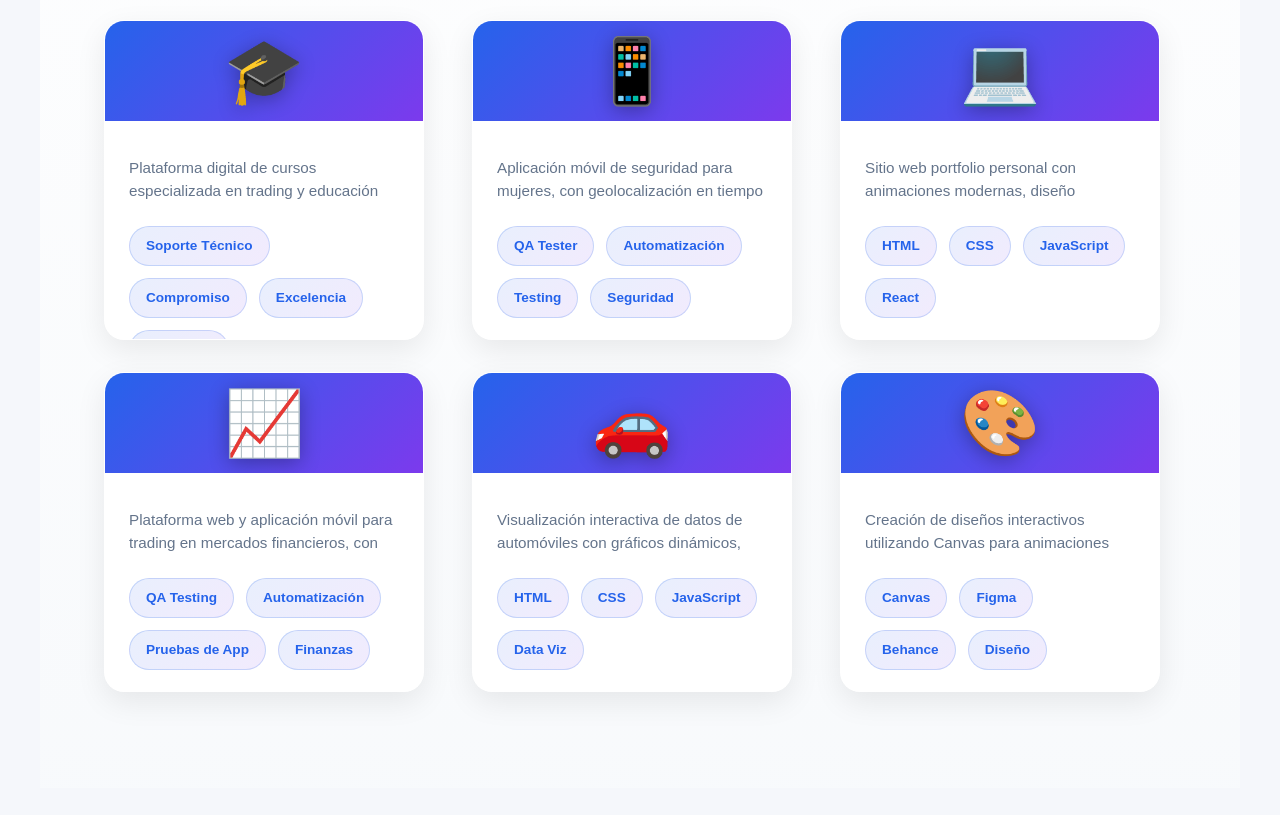
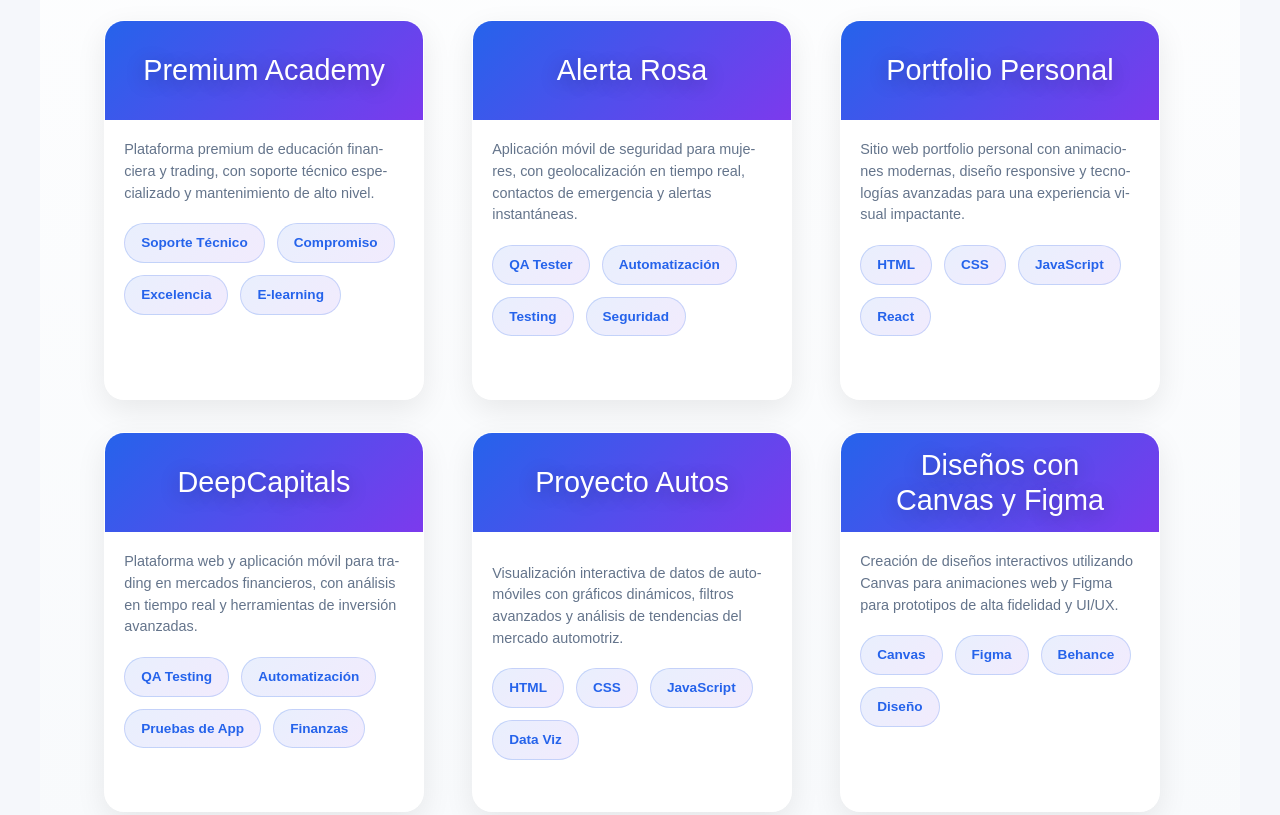
Before and after one commit to Aldemarh/Portfolio-profesional, a plain HTML site: page index.html in a window 1280 px wide. Shown: the part 1760-2575 px from the top of the page. Drawn offline with Linux system fonts and the light colour scheme.

Commit message:
Actualización del portfolio profesional: mejoras en diseño y funcionalidad

```diff
--- a/index.html
+++ b/index.html
@@ -116,12 +116,11 @@
                 <div class="projects-scroll-wrapper" id="projectsWrapper">
                     <div class="project-card">
                         <div class="project-image">
-                            <span class="project-image-icon">🎓</span>
+                            <span class="project-image-icon">Premium Academy</span>
                         </div>
                         <div class="project-content">
-                            <h3 class="project-title">Soporte de plataforma Premium Academy</h3>
-                            <p class="project-description">Plataforma digital de cursos especializada en trading y
-                                educación financiera, con soporte técnico integral y mantenimiento continuo.</p>
+                            <p class="project-description">Plataforma premium de educación financiera y trading, con
+                                soporte técnico especializado y mantenimiento de alto nivel.</p>
                             <div class="project-tags">
                                 <span class="tag">Soporte Técnico</span>
                                 <span class="tag">Compromiso</span>
@@ -129,24 +128,15 @@
                                 <span class="tag">E-learning</span>
                             </div>
                             <div class="project-links">
-                                <a href="#" class="project-link">
-                                    <span class="project-link-icon">🔗</span>
-                                    Ver proyecto
-                                </a>
-                                <a href="#" class="project-link secondary">
-                                    <span class="project-link-icon">📊</span>
-                                    Métricas
-                                </a>
                             </div>
                         </div>
                     </div>
 
                     <div class="project-card">
                         <div class="project-image">
-                            <span class="project-image-icon">📱</span>
+                            <span class="project-image-icon">Alerta Rosa</span>
                         </div>
                         <div class="project-content">
-                            <h3 class="project-title">App Alerta Rosa</h3>
                             <p class="project-description">Aplicación móvil de seguridad para mujeres, con
                                 geolocalización en tiempo real, contactos de emergencia y alertas instantáneas.</p>
                             <div class="project-tags">
@@ -156,24 +146,15 @@
                                 <span class="tag">Seguridad</span>
                             </div>
                             <div class="project-links">
-                                <a href="#" class="project-link">
-                                    <span class="project-link-icon">🔗</span>
-                                    Ver proyecto
-                                </a>
-                                <a href="#" class="project-link secondary">
-                                    <span class="project-link-icon">🧪</span>
-                                    Pruebas
-                                </a>
                             </div>
                         </div>
                     </div>
 
                     <div class="project-card">
                         <div class="project-image">
-                            <span class="project-image-icon">💻</span>
+                            <span class="project-image-icon">Portfolio Personal</span>
                         </div>
                         <div class="project-content">
-                            <h3 class="project-title">Portfolio Interactivo</h3>
                             <p class="project-description">Sitio web portfolio personal con animaciones modernas, diseño
                                 responsive y tecnologías avanzadas para una experiencia visual impactante.</p>
                             <div class="project-tags">
@@ -183,24 +164,15 @@
                                 <span class="tag">React</span>
                             </div>
                             <div class="project-links">
-                                <a href="#" class="project-link">
-                                    <span class="project-link-icon">🔗</span>
-                                    Ver proyecto
-                                </a>
-                                <a href="#" class="project-link secondary">
-                                    <span class="project-link-icon">🎨</span>
-                                    Diseño
-                                </a>
                             </div>
                         </div>
                     </div>
 
                     <div class="project-card">
                         <div class="project-image">
-                            <span class="project-image-icon">📈</span>
+                            <span class="project-image-icon">DeepCapitals</span>
                         </div>
                         <div class="project-content">
-                            <h3 class="project-title">DeepCapitals</h3>
                             <p class="project-description">Plataforma web y aplicación móvil para trading en mercados
                                 financieros, con análisis en tiempo real y herramientas de inversión avanzadas.</p>
                             <div class="project-tags">
@@ -210,21 +182,13 @@
                                 <span class="tag">Finanzas</span>
                             </div>
                             <div class="project-links">
-                                <a href="#" class="project-link">
-                                    <span class="project-link-icon">🔗</span>
-                                    Ver proyecto
-                                </a>
-                                <a href="#" class="project-link secondary">
-                                    <span class="project-link-icon">⚡</span>
-                                    Performance
-                                </a>
                             </div>
                         </div>
                     </div>
 
                     <div class="project-card">
                         <div class="project-image">
-                            <span class="project-image-icon">🚗</span>
+                            <span class="project-image-icon">Proyecto Autos</span>
                         </div>
                         <div class="project-content">
                             <h3 class="project-title">Proyecto Autos</h3>
@@ -238,24 +202,15 @@
                                 <span class="tag">Data Viz</span>
                             </div>
                             <div class="project-links">
-                                <a href="#" class="project-link">
-                                    <span class="project-link-icon">🔗</span>
-                                    Ver proyecto
-                                </a>
-                                <a href="#" class="project-link secondary">
-                                    <span class="project-link-icon">📊</span>
-                                    Estadísticas
-                                </a>
                             </div>
                         </div>
                     </div>
 
                     <div class="project-card">
                         <div class="project-image">
-                            <span class="project-image-icon">🎨</span>
+                            <span class="project-image-icon">Diseños con Canvas y Figma</span>
                         </div>
                         <div class="project-content">
-                            <h3 class="project-title">Diseños con Canvas y Figma</h3>
                             <p class="project-description">Creación de diseños interactivos utilizando Canvas para
                                 animaciones web y Figma para prototipos de alta fidelidad y UI/UX.</p>
                             <div class="project-tags">
@@ -265,14 +220,6 @@
                                 <span class="tag">Diseño</span>
                             </div>
                             <div class="project-links">
-                                <a href="#" class="project-link">
-                                    <span class="project-link-icon">🔗</span>
-                                    Ver proyecto
-                                </a>
-                                <a href="#" class="project-link secondary">
-                                    <span class="project-link-icon">✨</span>
-                                    Creatividad
-                                </a>
                             </div>
                         </div>
                     </div>
--- a/style.css
+++ b/style.css
@@ -12,6 +12,12 @@
     --dark: #1e293b;
     --light: #f8fafc;
     --text-gray: #64748b;
+    --card-bg: #ffffff;
+    --card-border: rgba(255, 255, 255, 0.5);
+    --card-shadow: 0 10px 30px rgba(0, 0, 0, 0.08);
+    --card-hover-shadow: 0 25px 50px rgba(0, 0, 0, 0.15);
+    --card-hover-scale: 1.02;
+    --card-hover-translate: -15px;
 }
 
 html {
@@ -709,30 +715,30 @@ section {
     width: 100%;
     min-width: 260px;
     max-width: 320px;
-    background: white;
+    background: var(--card-bg);
     border-radius: 20px;
     overflow: hidden;
-    box-shadow: 0 10px 30px rgba(0, 0, 0, 0.08);
+    box-shadow: var(--card-shadow);
     transition: all 0.4s cubic-bezier(0.175, 0.885, 0.32, 1.275);
     cursor: pointer;
     position: relative;
-    border: 1px solid rgba(255, 255, 255, 0.5);
+    border: 1px solid var(--card-border);
     backdrop-filter: blur(10px);
-    height: 320px;
+    height: 380px;
     display: flex;
     flex-direction: column;
 }
 
 .project-card:hover {
-    transform: translateY(-15px) scale(1.02);
-    box-shadow: 0 25px 50px rgba(0, 0, 0, 0.15);
+    transform: translateY(var(--card-hover-translate)) scale(var(--card-hover-scale));
+    box-shadow: var(--card-hover-shadow);
     border-color: rgba(37, 99, 235, 0.3);
 }
 
 /* Project Image */
 .project-image {
     width: 100%;
-    height: 160px;
+    height: 140px;
     background: linear-gradient(135deg, var(--primary-color), var(--secondary-color));
     display: flex;
     align-items: center;
@@ -758,22 +764,26 @@ section {
 }
 
 .project-image-icon {
-    font-size: 4rem;
+    font-size: 1.8rem;
     color: white;
     text-shadow: 0 4px 20px rgba(0, 0, 0, 0.3);
     z-index: 2;
     transition: transform 0.3s ease;
+    text-align: center;
+    line-height: 1.2;
+    padding: 0 1rem;
+    max-width: 90%;
 }
 
 .project-card:hover .project-image-icon {
-    transform: scale(1.1) rotate(5deg);
+    transform: scale(1.05) rotate(3deg);
 }
 
 /* Project Content */
 .project-content {
-    padding: 1.5rem;
+    padding: 1.2rem;
     position: relative;
-    min-height: 160px;
+    min-height: 140px;
     display: flex;
     flex-direction: column;
     justify-content: space-between;
@@ -798,8 +808,8 @@ section {
 
 .project-title {
     color: var(--dark);
-    margin-bottom: 0.75rem;
-    font-size: 1.3rem;
+    margin-bottom: 0.6rem;
+    font-size: 1.1rem;
     font-weight: 700;
     line-height: 1.3;
     position: relative;
@@ -813,7 +823,7 @@ section {
 .project-title::after {
     content: '';
     position: absolute;
-    bottom: -5px;
+    bottom: -4px;
     left: 0;
     width: 0;
     height: 2px;
@@ -822,20 +832,21 @@ section {
 }
 
 .project-card:hover .project-title::after {
-    width: 60px;
+    width: 50px;
 }
 
 .project-description {
     color: var(--text-gray);
-    margin-bottom: 1.5rem;
+    margin-bottom: 1.2rem;
     line-height: 1.5;
-    font-size: 0.95rem;
-    display: -webkit-box;
-    -webkit-line-clamp: 3;
-    -webkit-box-orient: vertical;
-    overflow: hidden;
-    text-overflow: ellipsis;
-    min-height: 45px;
+    font-size: 0.9rem;
+    display: block;
+    overflow: visible;
+    text-overflow: clip;
+    min-height: auto;
+    white-space: normal;
+    word-wrap: break-word;
+    hyphens: auto;
 }
 
 /* Project Tags */
```
